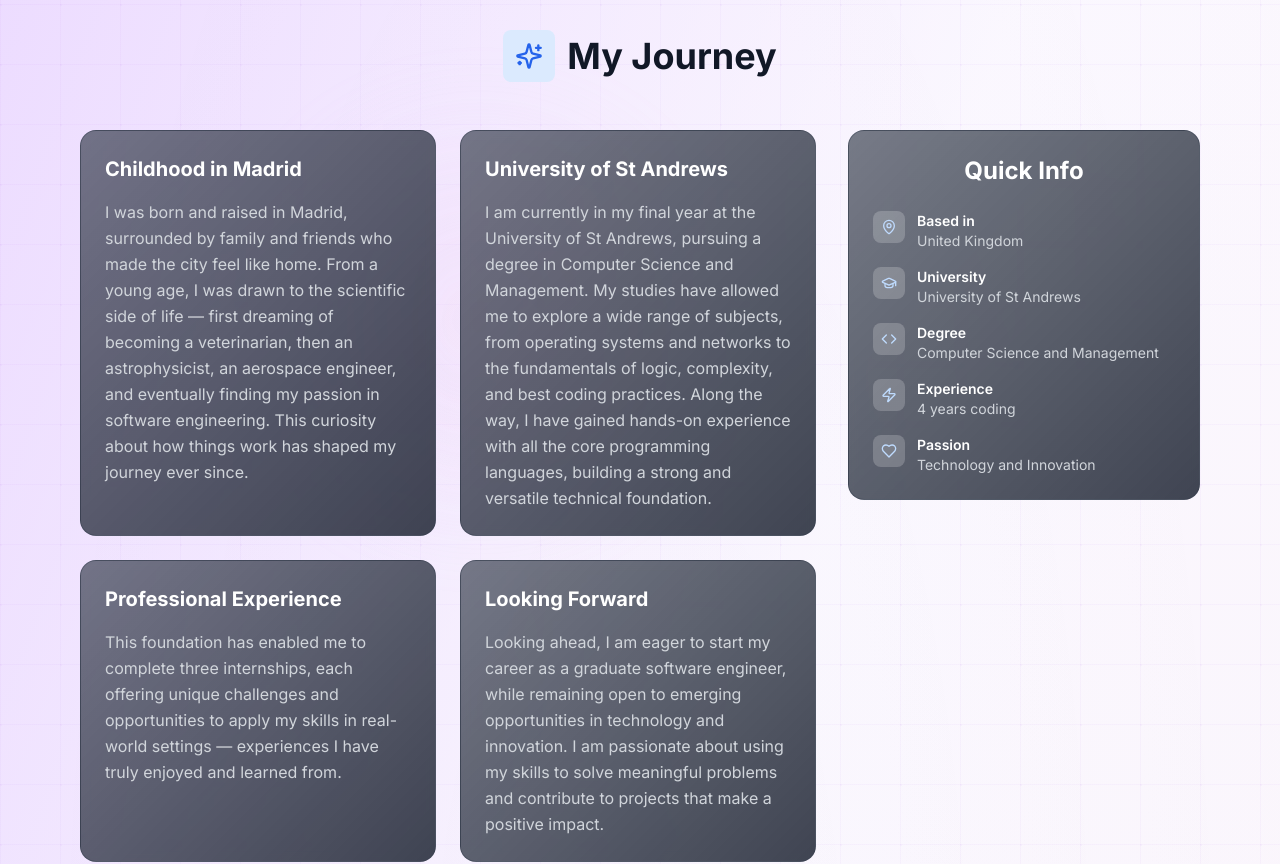
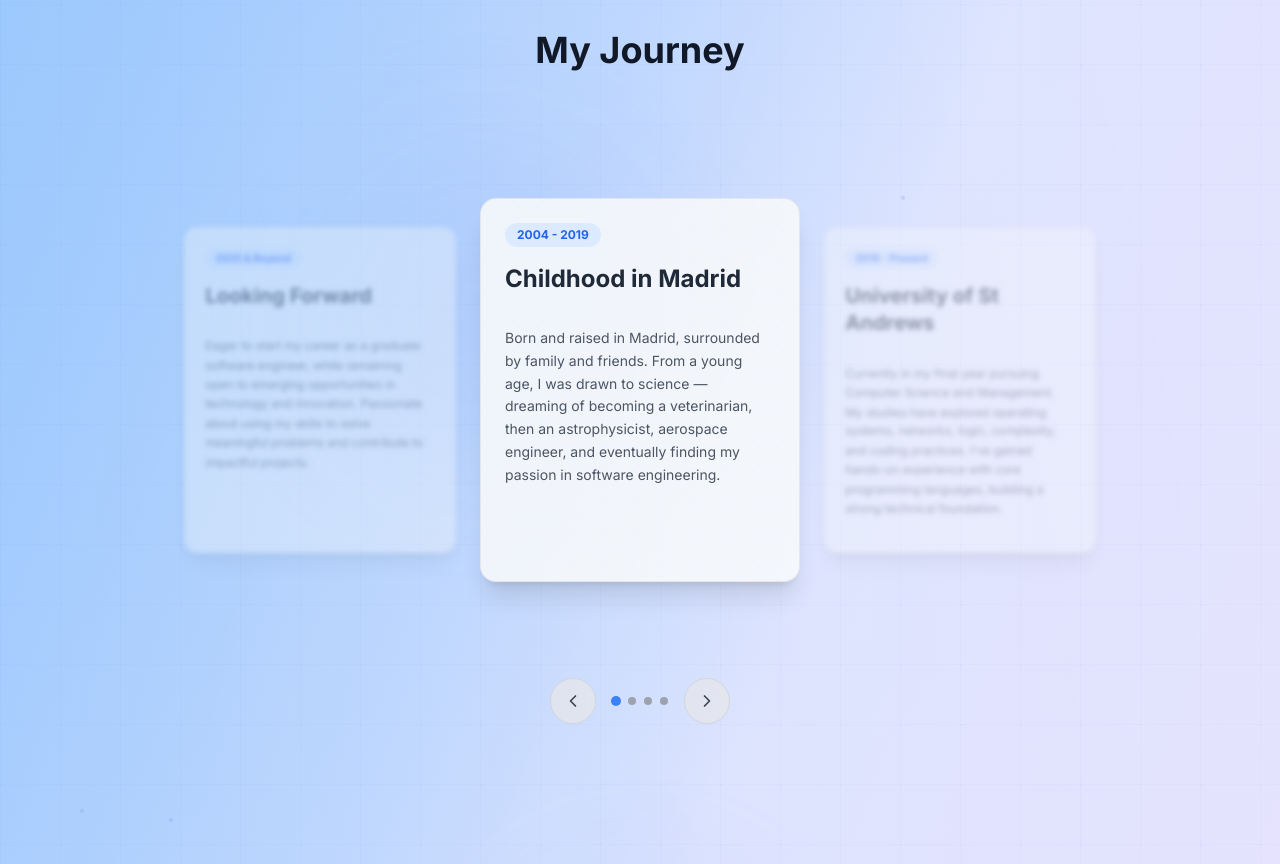
Before and after one commit to Nicolas-Carranza/personal-blog, a Next.js app: page /about in a window 1280 px wide. Shown: the part 780-1644 px from the top of the page. Built offline with nearby package versions, Linux system fonts and the light colour scheme.

Commit message:
Fixed all of the website light theme coloring

```diff
--- a/src/app/about/page.tsx
+++ b/src/app/about/page.tsx
@@ -1,6 +1,6 @@
 'use client'
 
-import { useState } from 'react'
+import { useState, useEffect } from 'react'
 import { motion } from 'framer-motion'
 import Link from 'next/link'
 import {
@@ -14,6 +14,8 @@ import {
   ArrowRight,
   Sparkles,
   Zap,
+  ChevronLeft,
+  ChevronRight,
   ChefHat,
   Mountain,
   Users,
@@ -26,7 +28,7 @@ import PageBackground from '@/components/PageBackground'
 
 export default function AboutPage() {
   const [flippedCards, setFlippedCards] = useState<{[key: number]: boolean}>({})
-
+  const [currentJourneyIndex, setCurrentJourneyIndex] = useState(0)
   const skills = [
     { name: "Python", level: 95, color: "bg-blue-500" },
     { name: "Java", level: 95, color: "bg-red-500" },
@@ -80,6 +82,52 @@ export default function AboutPage() {
       gradient: "from-slate-600 via-indigo-600 to-violet-700"
     }
   ]
+
+  const journeySteps = [
+    {
+      title: "Childhood in Madrid",
+      content: "Born and raised in Madrid, surrounded by family and friends. From a young age, I was drawn to science — dreaming of becoming a veterinarian, then an astrophysicist, aerospace engineer, and eventually finding my passion in software engineering.",
+      period: "2004 - 2019"
+    },
+    {
+      title: "University of St Andrews",
+      content: "Currently in my final year pursuing Computer Science and Management. My studies have explored operating systems, networks, logic, complexity, and coding practices. I've gained hands-on experience with core programming languages, building a strong technical foundation.",
+      period: "2019 - Present"
+    },
+    {
+      title: "Professional Experience",
+      content: "This foundation enabled me to complete three internships, each offering unique challenges and opportunities to apply my skills in real-world settings — experiences I have truly enjoyed and learned from.",
+      period: "2021 - 2024"
+    },
+    {
+      title: "Looking Forward",
+      content: "Eager to start my career as a graduate software engineer, while remaining open to emerging opportunities in technology and innovation. Passionate about using my skills to solve meaningful problems and contribute to impactful projects.",
+      period: "2025 & Beyond"
+    }
+  ]
+
+  // Carousel functions
+  const nextJourney = () => {
+    setCurrentJourneyIndex((prev) => (prev + 1) % journeySteps.length)
+  }
+
+  const prevJourney = () => {
+    setCurrentJourneyIndex((prev) => (prev - 1 + journeySteps.length) % journeySteps.length)
+  }
+
+  const getJourneyPosition = (index: number) => {
+    const diff = (index - currentJourneyIndex + journeySteps.length) % journeySteps.length
+    return diff
+  }
+
+  // Auto-rotation effect
+  useEffect(() => {
+    const interval = setInterval(() => {
+      nextJourney()
+    }, 7000) // 7 seconds
+
+    return () => clearInterval(interval)
+  }, [])
 
   const handleCardFlip = (index: number) => {
     setFlippedCards(prev => ({
@@ -227,129 +275,155 @@ export default function AboutPage() {
       >
         <div className="container mx-auto px-4 max-w-6xl">
           <motion.div
-            className="flex items-center gap-3 mb-12 justify-center"
+            className="flex items-center gap-3 mb-20 justify-center"
             variants={itemVariants}
           >
-            <div className="p-3 bg-blue-100 dark:bg-blue-900/30 rounded-lg">
-              <Sparkles className="w-7 h-7 text-blue-600 dark:text-blue-400" />
-            </div>
             <h2 className="text-4xl font-bold text-gray-900 dark:text-white">My Journey</h2>
           </motion.div>
 
-          <div className="grid grid-cols-1 lg:grid-cols-3 gap-8">
-            {/* Journey Cards */}
-            <div className="lg:col-span-2 grid grid-cols-1 md:grid-cols-2 gap-6">
-              {[
-                {
-                  title: "Childhood in Madrid",
-                  content: "I was born and raised in Madrid, surrounded by family and friends who made the city feel like home. From a young age, I was drawn to the scientific side of life — first dreaming of becoming a veterinarian, then an astrophysicist, an aerospace engineer, and eventually finding my passion in software engineering. This curiosity about how things work has shaped my journey ever since.",
-                  hoverColor: "group-hover:bg-red-50 dark:group-hover:bg-red-950/20"
-                },
-                {
-                  title: "University of St Andrews",
-                  content: "I am currently in my final year at the University of St Andrews, pursuing a degree in Computer Science and Management. My studies have allowed me to explore a wide range of subjects, from operating systems and networks to the fundamentals of logic, complexity, and best coding practices. Along the way, I have gained hands-on experience with all the core programming languages, building a strong and versatile technical foundation.",
-                  hoverColor: "group-hover:bg-blue-50 dark:group-hover:bg-blue-950/20"
-                },
-                {
-                  title: "Professional Experience",
-                  content: "This foundation has enabled me to complete three internships, each offering unique challenges and opportunities to apply my skills in real-world settings — experiences I have truly enjoyed and learned from.",
-                  hoverColor: "group-hover:bg-green-50 dark:group-hover:bg-green-950/20"
-                },
-                {
-                  title: "Looking Forward",
-                  content: "Looking ahead, I am eager to start my career as a graduate software engineer, while remaining open to emerging opportunities in technology and innovation. I am passionate about using my skills to solve meaningful problems and contribute to projects that make a positive impact.",
-                  hoverColor: "group-hover:bg-yellow-50 dark:group-hover:bg-yellow-950/20"
+          {/* Journey Carousel */}
+          <div className="relative max-w-6xl mx-auto mb-20">
+            <div className="relative h-[480px] mb-12 overflow-visible">
+              <div className="absolute inset-0 flex items-center justify-center">
+                {journeySteps.map((step, index) => {
+                  const position = getJourneyPosition(index)
+
+                  // Position logic for 4 cards:
+                  // 0: center (active)
+                  // 1: right side (blurred)
+                  // 2: behind center (hidden)
+                  // 3: left side (blurred)
+                  let xPosition = 0
+                  let scale = 0.85
+                  let opacity = 0.4
+                  let zIndex = 1
+                  let blur = 3
+
+                  if (position === 0) {
+                    // Center active card
+                    xPosition = 0
+                    scale = 1
+                    opacity = 1
+                    zIndex = 10
+                    blur = 0
+                  } else if (position === 1) {
+                    // Right side card
+                    xPosition = 320
+                    scale = 0.85
+                    opacity = 0.4
+                    zIndex = 5
+                    blur = 3
+                  } else if (position === 2) {
+                    // Behind center (hidden, will emerge from left)
+                    xPosition = 0
+                    scale = 0.7
+                    opacity = 0
+                    zIndex = 0
+                    blur = 5
+                  } else if (position === 3) {
+                    // Left side card
+                    xPosition = -320
+                    scale = 0.85
+                    opacity = 0.4
+                    zIndex = 5
+                    blur = 3
                   }
-              ].map((card, index) => (
+
+                  return (
                     <motion.div
                       key={index}
-                  className={`group relative bg-gray-900/40 dark:bg-gray-800/40 backdrop-blur-sm rounded-2xl border border-gray-700/50 dark:border-gray-600/50 overflow-hidden transition-all duration-500 hover:border-transparent`}
-                  variants={slideInLeft}
-                  whileHover={{
-                    y: -8,
-                    scale: 1.02,
-                    boxShadow: [
-                      "0 0 0 1px rgba(59, 130, 246, 0)",
-                      "0 0 0 1px rgba(59, 130, 246, 0.3), 0 0 25px rgba(59, 130, 246, 0.2), 0 0 50px rgba(16, 185, 129, 0.1)"
-                    ]
+                      className="absolute"
+                      animate={{
+                        x: xPosition,
+                        scale: scale,
+                        zIndex: zIndex,
+                        opacity: opacity,
+                      }}
+                      transition={{
+                        duration: 0.8,
+                        ease: "easeInOut",
+                        type: "spring",
+                        damping: 25
                       }}
                       style={{
-                    background: "linear-gradient(135deg, rgba(31, 41, 55, 0.6) 0%, rgba(17, 24, 39, 0.8) 100%)"
+                        filter: `blur(${blur}px)`,
                       }}
                     >
-                {/* Neon glow border effect */}
-                <div className="absolute inset-0 opacity-0 group-hover:opacity-100 transition-all duration-700">
-                  <div className="absolute inset-0 rounded-2xl bg-gradient-to-r from-blue-500/25 via-emerald-400/25 to-blue-500/25 blur-md animate-pulse" />
-                  <div className="absolute inset-0 rounded-2xl bg-gradient-to-r from-blue-400/15 via-emerald-300/15 to-blue-400/15 blur-lg" />
+                      <div className="w-80">
+                        <article className="bg-gray-50/90 dark:bg-gray-900/50 backdrop-blur-sm border border-gray-300/50 dark:border-gray-700/50 rounded-2xl shadow-xl relative overflow-hidden group hover:border-blue-500/50 transition-all duration-500 h-96 flex flex-col">
+                          {/* Background pattern */}
+                          <div className="absolute inset-0 opacity-5 dark:opacity-10">
+                            <div className="absolute inset-0 bg-blue-500/20 bg-repeat bg-[radial-gradient(circle_at_2px_2px,rgba(59,130,246,0.5)_1px,transparent_0)] bg-[length:30px_30px]" />
                           </div>
 
-                <div className="p-6 relative z-10">
-                  <h3 className="text-xl font-bold text-white group-hover:text-blue-300 transition-colors mb-4">
-                    {card.title}
+                          {/* Fixed Header */}
+                          <div className="relative z-10 p-6 pb-4 flex-shrink-0">
+                            <div className="flex items-center justify-between mb-4">
+                              <span className="text-xs font-bold text-blue-600 dark:text-blue-400 bg-blue-100 dark:bg-blue-900/30 px-3 py-1 rounded-full">
+                                {step.period}
+                              </span>
+                            </div>
+
+                            <h3 className="text-2xl font-bold text-gray-800 dark:text-white mb-4 group-hover:text-blue-600 dark:group-hover:text-blue-300 transition-colors">
+                              {step.title}
                             </h3>
-                  <p className="text-gray-300 leading-relaxed">
-                    {card.content}
+                          </div>
+
+                          {/* Scrollable Content */}
+                          <div className="relative z-10 px-6 pb-6 flex-1 overflow-hidden">
+                            <div className="h-full overflow-y-auto scrollbar-thin scrollbar-thumb-blue-500/20 scrollbar-track-transparent hover:scrollbar-thumb-blue-500/40">
+                              <p className="text-gray-600 dark:text-gray-300 leading-relaxed text-sm pr-2">
+                                {step.content}
                               </p>
                             </div>
+                          </div>
+
+                          {/* Hover glow effect */}
+                          <div className="absolute inset-0 bg-gradient-to-r from-blue-500/0 via-blue-500/0 to-blue-500/0 group-hover:from-blue-500/10 group-hover:via-blue-500/5 group-hover:to-blue-500/10 transition-all duration-500 rounded-2xl pointer-events-none" />
+                        </article>
+                      </div>
                     </motion.div>
+                  )
+                })}
+              </div>
+            </div>
+
+            {/* Navigation */}
+            <div className="flex items-center justify-center gap-4">
+              <motion.button
+                onClick={prevJourney}
+                className="p-3 bg-gray-200/80 dark:bg-gray-800/80 backdrop-blur-sm border border-gray-300 dark:border-gray-700 rounded-full text-gray-700 dark:text-white hover:bg-gray-300/80 dark:hover:bg-gray-700/80 hover:border-blue-500/50 transition-all duration-300 hover:shadow-lg hover:shadow-blue-500/25"
+                whileHover={{ scale: 1.05 }}
+                whileTap={{ scale: 0.95 }}
+              >
+                <ChevronLeft className="w-5 h-5" />
+              </motion.button>
+
+              {/* Dots */}
+              <div className="flex gap-2">
+                {journeySteps.map((_, index) => (
+                  <button
+                    key={index}
+                    onClick={() => setCurrentJourneyIndex(index)}
+                    className={`w-2 h-2 rounded-full transition-all duration-300 ${
+                      index === currentJourneyIndex
+                        ? 'bg-blue-500 scale-125'
+                        : 'bg-gray-400 dark:bg-gray-600 hover:bg-blue-400'
+                    }`}
+                    aria-label={`Go to step ${index + 1}: ${journeySteps[index].title}`}
+                  />
                 ))}
               </div>
 
-            {/* Quick Info Sidebar */}
-            <motion.div
-              className="lg:col-span-1"
-              variants={slideInRight}
+              <motion.button
+                onClick={nextJourney}
+                className="p-3 bg-gray-200/80 dark:bg-gray-800/80 backdrop-blur-sm border border-gray-300 dark:border-gray-700 rounded-full text-gray-700 dark:text-white hover:bg-gray-300/80 dark:hover:bg-gray-700/80 hover:border-blue-500/50 transition-all duration-300 hover:shadow-lg hover:shadow-blue-500/25"
+                whileHover={{ scale: 1.05 }}
+                whileTap={{ scale: 0.95 }}
               >
-              <motion.div
-                className="group relative bg-gray-900/40 dark:bg-gray-800/40 backdrop-blur-sm rounded-2xl border border-gray-700/50 dark:border-gray-600/50 overflow-hidden transition-all duration-500 hover:border-transparent sticky top-8"
-                whileHover={{
-                  y: -8,
-                  scale: 1.02,
-                  boxShadow: [
-                    "0 0 0 1px rgba(59, 130, 246, 0)",
-                    "0 0 0 1px rgba(59, 130, 246, 0.3), 0 0 25px rgba(59, 130, 246, 0.2), 0 0 50px rgba(16, 185, 129, 0.1)"
-                  ]
-                }}
-                style={{
-                  background: "linear-gradient(135deg, rgba(31, 41, 55, 0.6) 0%, rgba(17, 24, 39, 0.8) 100%)"
-                }}
-              >
-                {/* Neon glow border effect */}
-                <div className="absolute inset-0 opacity-0 group-hover:opacity-100 transition-all duration-700">
-                  <div className="absolute inset-0 rounded-2xl bg-gradient-to-r from-blue-500/25 via-emerald-400/25 to-blue-500/25 blur-md animate-pulse" />
-                  <div className="absolute inset-0 rounded-2xl bg-gradient-to-r from-blue-400/15 via-emerald-300/15 to-blue-400/15 blur-lg" />
+                <ChevronRight className="w-5 h-5" />
+              </motion.button>
             </div>
-
-                <div className="p-6 relative z-10">
-                  <h3 className="text-2xl font-bold text-white group-hover:text-blue-300 transition-colors mb-6 text-center">Quick Info</h3>
-
-                <div className="space-y-4">
-                  {[
-                    { icon: MapPin, label: "Based in", value: "United Kingdom" },
-                    { icon: GraduationCap, label: "University", value: "University of St Andrews" },
-                    { icon: Code, label: "Degree", value: "Computer Science and Management" },
-                    { icon: Zap, label: "Experience", value: "4 years coding" },
-                    { icon: Heart, label: "Passion", value: "Technology and Innovation" }
-                  ].map((item, index) => (
-                    <motion.div
-                      key={index}
-                      className="flex items-start gap-3"
-                      whileHover={{ x: 5 }}
-                      transition={{ duration: 0.2 }}
-                    >
-                      <div className="p-2 bg-white/20 rounded-lg">
-                        <item.icon className="w-4 h-4 text-blue-200" />
-                      </div>
-                      <div>
-                        <p className="text-sm font-semibold text-white">{item.label}</p>
-                        <p className="text-sm text-gray-300">{item.value}</p>
-                      </div>
-                    </motion.div>
-                  ))}
-                </div>
-                </div>
-              </motion.div>
-            </motion.div>
           </div>
         </div>
       </motion.section>
--- a/src/app/layout.tsx
+++ b/src/app/layout.tsx
@@ -26,7 +26,7 @@ export default function RootLayout({
       </head>
       <body className={inter.className} suppressHydrationWarning>
         <ThemeProvider>
-          <div className="min-h-screen">
+          <div className="min-h-screen bg-gradient-to-br from-blue-300/80 via-indigo-200/40 to-purple-200/50 dark:from-gray-950/80 dark:via-blue-950/30 dark:to-indigo-950/40">
             <Navigation />
             <main className="pt-16">
               {children}
--- a/src/components/AboutSection.tsx
+++ b/src/components/AboutSection.tsx
@@ -76,7 +76,7 @@ const AboutSection = () => {
             viewport={{ once: true }}
             className="text-center mb-16"
           >
-            <h2 className="text-4xl md:text-6xl font-bold bg-gradient-to-r from-blue-400 via-purple-400 to-blue-500 dark:from-white dark:via-gray-300 dark:to-gray-500 bg-clip-text text-transparent mb-6">
+            <h2 className="text-4xl md:text-6xl font-bold text-gray-700 dark:text-gray-400 mb-6">
               About Me
             </h2>
             <p className="text-xl text-gray-700 dark:text-gray-400 max-w-2xl mx-auto">
@@ -115,10 +115,10 @@ const AboutSection = () => {
                           whileHover={getHoverAnimations(card.hoverAnimation)}
                           className="mb-6"
                         >
-                          <card.icon className="w-16 h-16 text-gray-900 dark:text-white drop-shadow-lg" />
+                          <card.icon className="w-16 h-16 text-gray-700 dark:text-gray-400 drop-shadow-lg" />
                         </motion.div>
 
-                        <h3 className="text-2xl font-bold text-gray-900 dark:text-white mb-2 drop-shadow-md">
+                        <h3 className="text-2xl font-bold text-gray-700 dark:text-gray-400 mb-2 drop-shadow-md">
                           {card.title}
                         </h3>
 
--- a/src/components/AchievementsPreview.tsx
+++ b/src/components/AchievementsPreview.tsx
@@ -50,7 +50,7 @@ const AchievementsPreview = () => {
           viewport={{ once: true }}
           className="text-center mb-12"
         >
-          <h2 className="text-4xl font-bold bg-gradient-to-r from-blue-400 via-purple-400 to-blue-500 dark:from-white dark:via-gray-300 dark:to-gray-500 bg-clip-text text-transparent mb-4">
+          <h2 className="text-4xl font-bold text-gray-700 dark:text-gray-400 mb-4">
             Recent Achievements
           </h2>
           <p className="text-xl text-gray-700 dark:text-gray-400">
--- a/src/components/FeaturedPosts.tsx
+++ b/src/components/FeaturedPosts.tsx
@@ -60,7 +60,7 @@ const FeaturedPosts = () => {
             viewport={{ once: true }}
             className="text-center mb-16"
           >
-            <h2 className="text-4xl md:text-6xl font-bold bg-gradient-to-r from-blue-400 via-purple-400 to-blue-500 dark:from-white dark:via-gray-300 dark:to-gray-500 bg-clip-text text-transparent mb-6">
+            <h2 className="text-4xl md:text-6xl font-bold text-gray-700 dark:text-gray-400 mb-6">
               Featured Posts
             </h2>
             <p className="text-xl text-gray-700 dark:text-gray-400 max-w-2xl mx-auto">
--- a/src/components/Navigation.tsx
+++ b/src/components/Navigation.tsx
@@ -4,7 +4,6 @@ import { useState, useEffect } from 'react'
 import Link from 'next/link'
 import { usePathname } from 'next/navigation'
 import { Menu, X, Home, User, Trophy, BookOpen, Mail } from 'lucide-react'
-import ThemeToggle from './ThemeToggleSimple'
 
 const Navigation = () => {
   const [isOpen, setIsOpen] = useState(false)
@@ -70,7 +69,6 @@ const Navigation = () => {
                   )
                 })}
               </div>
-              <ThemeToggle />
             </div>
           </div>
 
@@ -108,9 +106,6 @@ const Navigation = () => {
                   </Link>
                 )
               })}
-              <div className="px-3 py-2">
-                <ThemeToggle />
-              </div>
             </div>
           </div>
         )}
--- a/src/components/backgrounds/BackgroundVariants.tsx
+++ b/src/components/backgrounds/BackgroundVariants.tsx
@@ -17,22 +17,22 @@ export const DotGridBackground = () => {
   }, [])
 
   return (
-    <div className="absolute inset-0 bg-gradient-to-br from-purple-200 via-purple-100/30 to-pink-100/35 dark:from-gray-950 dark:via-blue-950/20 dark:to-indigo-950/30">
+    <div className="absolute inset-0 bg-gradient-to-br from-blue-300 via-indigo-200/30 to-purple-200/35 dark:from-gray-950 dark:via-blue-950/20 dark:to-indigo-950/30">
       {/* Light theme: Subtle pastel pattern with white dominance */}
-      <div className="absolute inset-0 opacity-15 dark:opacity-20 bg-[radial-gradient(circle_at_1px_1px,rgba(147,51,234,0.2)_1px,transparent_0)] bg-[length:60px_60px] dark:bg-[radial-gradient(circle_at_1px_1px,rgba(59,130,246,0.3)_1px,transparent_0)]" />
-      <div className="absolute inset-0 opacity-8 dark:opacity-10 bg-[linear-gradient(90deg,rgba(147,51,234,0.03)_1px,transparent_1px),linear-gradient(rgba(147,51,234,0.03)_1px,transparent_1px)] dark:bg-[linear-gradient(90deg,rgba(59,130,246,0.05)_1px,transparent_1px),linear-gradient(rgba(59,130,246,0.05)_1px,transparent_1px)] bg-[length:60px_60px]" />
+      <div className="absolute inset-0 opacity-15 dark:opacity-20 bg-[radial-gradient(circle_at_1px_1px,rgba(99,102,241,0.2)_1px,transparent_0)] bg-[length:60px_60px] dark:bg-[radial-gradient(circle_at_1px_1px,rgba(59,130,246,0.3)_1px,transparent_0)]" />
+      <div className="absolute inset-0 opacity-8 dark:opacity-10 bg-[linear-gradient(90deg,rgba(99,102,241,0.03)_1px,transparent_1px),linear-gradient(rgba(99,102,241,0.03)_1px,transparent_1px)] dark:bg-[linear-gradient(90deg,rgba(59,130,246,0.05)_1px,transparent_1px),linear-gradient(rgba(59,130,246,0.05)_1px,transparent_1px)] bg-[length:60px_60px]" />
 
       {/* Light theme: Soft pastel orbs */}
-      <div className="absolute top-1/4 left-1/4 w-80 h-80 bg-gradient-to-r from-purple-200/30 to-pink-200/30 dark:from-blue-400/20 dark:to-purple-400/20 rounded-full blur-3xl animate-pulse" />
-      <div className="absolute bottom-1/4 right-1/4 w-96 h-96 bg-gradient-to-r from-pink-200/25 to-rose-200/25 dark:from-purple-400/15 dark:to-pink-400/15 rounded-full blur-3xl animate-pulse [animation-delay:1000ms]" />
-      <div className="absolute top-1/2 left-1/2 transform -translate-x-1/2 -translate-y-1/2 w-64 h-64 bg-gradient-to-r from-lavender-200/20 to-purple-200/20 dark:from-indigo-400/10 dark:to-blue-400/10 rounded-full blur-3xl animate-pulse [animation-delay:500ms]" />
+      <div className="absolute top-1/4 left-1/4 w-80 h-80 bg-gradient-to-r from-blue-300/30 to-indigo-300/30 dark:from-blue-400/20 dark:to-cyan-400/20 rounded-full blur-3xl animate-pulse" />
+      <div className="absolute bottom-1/4 right-1/4 w-96 h-96 bg-gradient-to-r from-indigo-300/25 to-purple-300/25 dark:from-cyan-400/15 dark:to-blue-400/15 rounded-full blur-3xl animate-pulse [animation-delay:1000ms]" />
+      <div className="absolute top-1/2 left-1/2 transform -translate-x-1/2 -translate-y-1/2 w-64 h-64 bg-gradient-to-r from-purple-300/20 to-blue-300/20 dark:from-indigo-400/10 dark:to-blue-400/10 rounded-full blur-3xl animate-pulse [animation-delay:500ms]" />
 
       {/* Floating particles with theme-aware colors */}
       <div className="absolute inset-0">
         {particles.map((particle, i) => (
           <motion.div
             key={i}
-            className="absolute w-1 h-1 bg-purple-300/50 dark:bg-blue-400/60 rounded-full"
+            className="absolute w-1 h-1 bg-indigo-400/50 dark:bg-blue-400/60 rounded-full"
             style={{
               left: particle.left,
               top: particle.top,
```
Also changed, not shown: src/app/blog/page.tsx (+14 -20 lines), src/components/ComingSoonPage.tsx (+11 -14 lines). Lines whose indentation alone changed are shown as unchanged.
